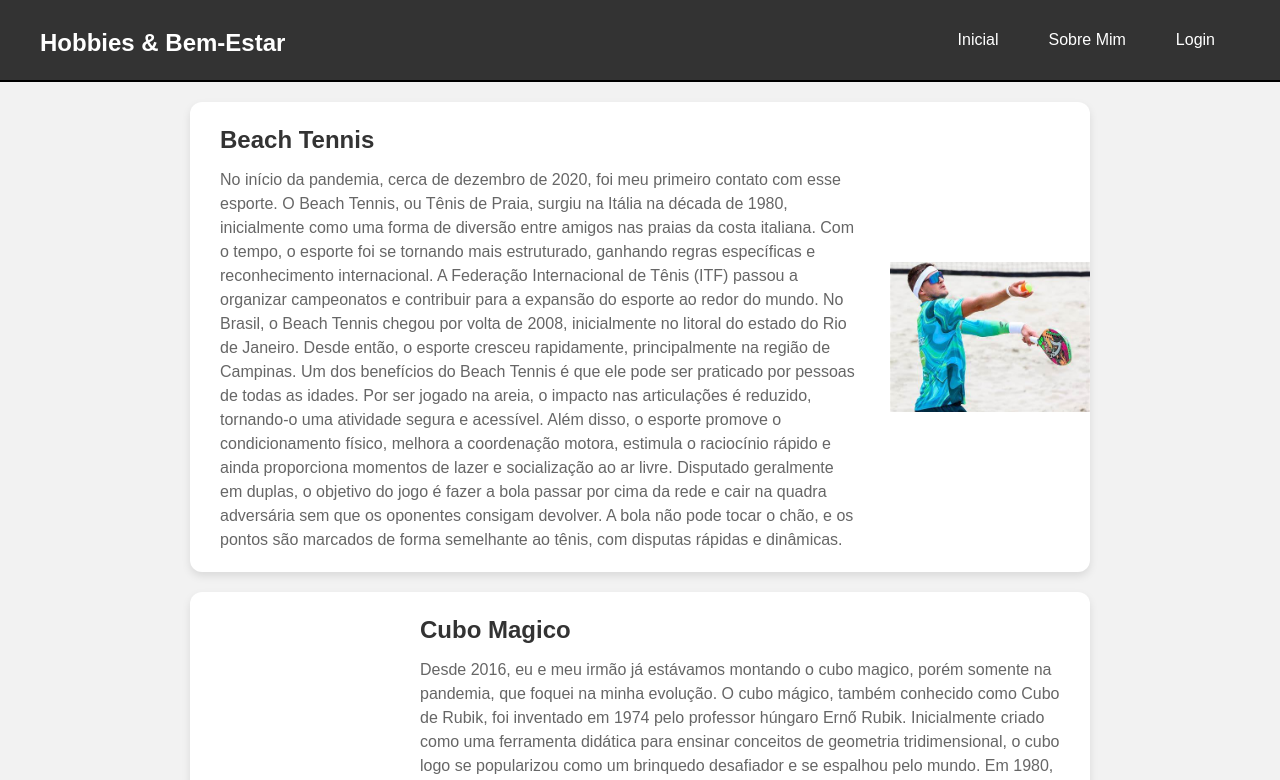
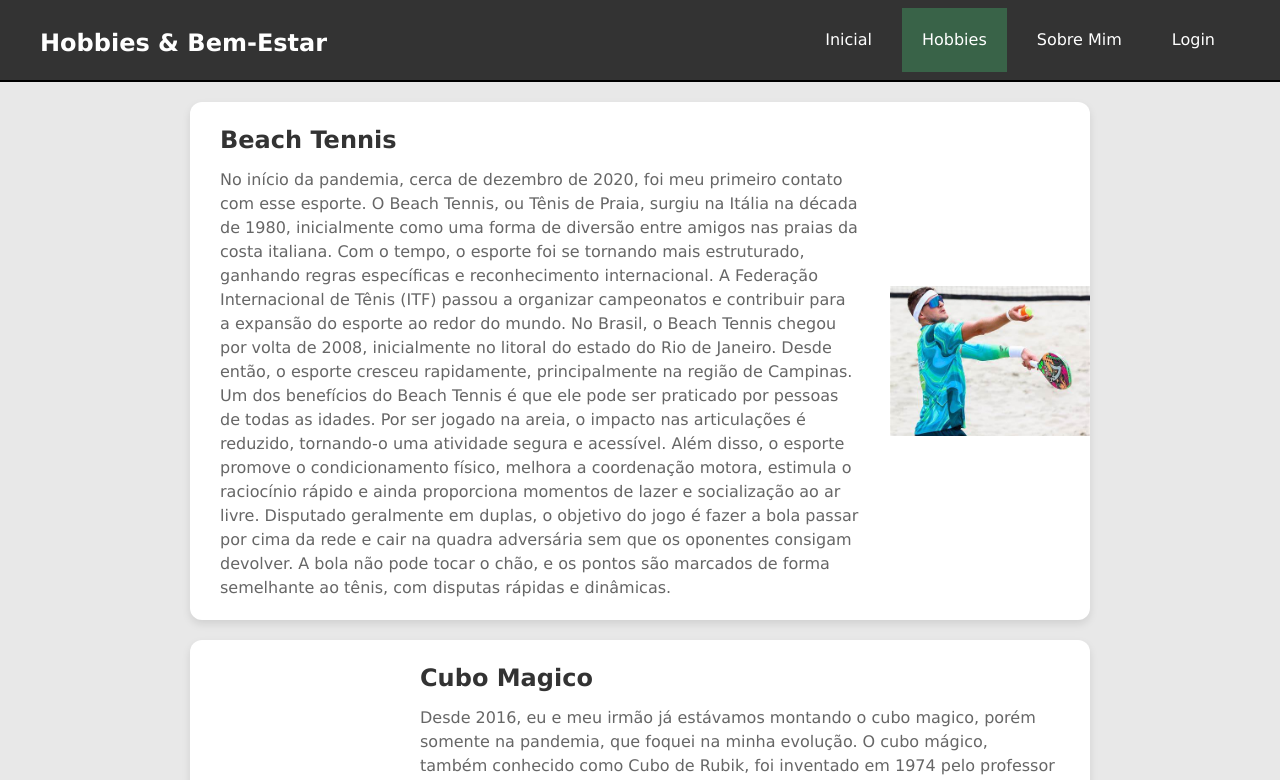
Before and after one commit to brunoPrados/Projeto-Individual, a website: page Site/public/hobbie.html in a window 1280 px wide. Shown: the top 780 px of the page. Drawn offline with Linux system fonts and the light colour scheme.

Commit message:
Adicionando Hobbies na Navbar

```diff
--- a/Site/public/css/estilo.css
+++ b/Site/public/css/estilo.css
@@ -164,13 +164,10 @@ ul {
   transition: 0.2s ease;
 }
 
-.box:hover {
-  transform: scale(1.02);
-}
 
 .box img {
   width: 100%;
-  height: 180px;
+  height: 280px;
   object-fit: cover;
   border-radius: 6px;
   margin-bottom: 15px;
@@ -211,6 +208,61 @@ ul {
 .footer h4 {
   font-weight: normal;
   font-size: 14px;
+}
+
+/* HOBBIES */
+.container-filho {
+  max-width: 900px;
+  margin: auto;
+  padding: 20px;
+}
+
+.caixa {
+  display: flex;
+  align-items: center;
+  background-color: #fff;
+  border-radius: 12px;
+  margin-bottom: 20px;
+  box-shadow: 0 4px 8px rgba(0,0,0,0.1);
+  overflow: hidden;
+}
+
+.caixa img {
+  width: 200px;
+  height: 150px;
+  object-fit: cover;
+}
+
+.texto {
+  padding: 20px;
+}
+
+.texto h2 {
+  margin: 0 0 10px;
+  color: #333;
+}
+
+.texto p {
+  margin: 0;
+  color: #666;
+}
+
+.caixa:nth-child(odd) {
+  flex-direction: row-reverse;
+}
+
+.caixa .texto {
+  flex: 1;
+  text-align: left;
+  display: flex;
+  flex-direction: column;
+  justify-content: center;
+  padding: 20px 30px;
+}
+
+.caixa:nth-child(odd) {
+  flex-direction: row-reverse;
+  justify-content: space-between;
 }
 
 /* SOBRE MIM */
--- a/Site/public/css/hobbie.css
+++ /dev/null
@@ -1,144 +0,0 @@
-body {
-  margin: 0;
-  padding: 0;
-  background-color: #f2f2f2;
-  font-family: Arial, sans-serif;
-  font-size: 16px;
-  line-height: 1.5;
-}
-
-/* INDEX */
-
-.header {
-  height: 80px;
-  background-color: #333;
-  border-bottom: 2px solid #000;
-}
-
-.header .container {
-  width: 1200px;
-  margin: 0 auto;
-  height: 80px;
-  display: flex;
-  align-items: center;
-  justify-content: space-between;
-}
-
-.titulo a {
-  color: white;
-  font-size: 24px;
-  text-decoration: none;
-  margin: 0;
-}
-
-.titulo li {
-  list-style-type: none;
-  margin: 0;
-  padding: 0;
-}
-
-.navbar {
-  display: flex;
-  align-items: center;
-}
-
-ul {
-  list-style-type: none;
-  margin: 0;
-  padding: 0;
-  display: flex;
-}
-
-.navbar li {
-  margin: 0 5px;
-}
-
-.navbar li a {
-  display: block;
-  color: white;
-  text-align: center;
-  padding: 20px;
-  text-decoration: none;
-  font-size: 16px;
-}
-
-.navbar li a:hover {
-  background-color: #111;
-}
-
-.agora {
-  background-color: #396348;
-}
-
-/* CAIXA EPPORTES */
-
-.container-filho {
-  max-width: 900px;
-  margin: auto;
-  padding: 20px;
-}
-
-.caixa {
-  display: flex;
-  align-items: center;
-  background-color: #fff;
-  border-radius: 12px;
-  margin-bottom: 20px;
-  box-shadow: 0 4px 8px rgba(0,0,0,0.1);
-  overflow: hidden;
-}
-
-.caixa img {
-  width: 200px;
-  height: 150px;
-  object-fit: cover;
-}
-
-.texto {
-  padding: 20px;
-}
-
-.texto h2 {
-  margin: 0 0 10px;
-  color: #333;
-}
-
-.texto p {
-  margin: 0;
-  color: #666;
-}
-
-.caixa:nth-child(odd) {
-  flex-direction: row-reverse;
-}
-
-.caixa .texto {
-  flex: 1;
-  text-align: left;
-  display: flex;
-  flex-direction: column;
-  justify-content: center;
-  padding: 20px 30px;
-}
-
-.caixa:nth-child(odd) {
-  flex-direction: row-reverse;
-  justify-content: space-between;
-}
-
-
-/* FOOTER */
-
-.footer {
-  height: 60px;
-  background-color: #3c3c3c;
-  color: white;
-  display: flex;
-  align-items: center;
-  justify-content: center;
-}
-
-.footer h4 {
-  font-weight: normal;
-  font-size: 14px;
-}
--- a/Site/public/hobbie.html
+++ b/Site/public/hobbie.html
@@ -6,13 +6,11 @@
   <meta http-equiv="X-UA-Compatible" content="IE=edge">
   <meta name="viewport" content="width=device-width, initial-scale=1.0">
 
-  <title>Hobbies | Sobre Mim</title>
+  <title>Hobbies | Hobbies</title>
 
   <script src="./js/sessao.js"></script>
 
-  <link rel="stylesheet" href="./css/hobbie.css">
-  <link rel="icon" href="./assets/icon/Logo_Imagem-Sem_Fundo.ico">
-  <link rel="preconnect" href="https://fonts.gstatic.com">
+  <link rel="stylesheet" href="./css/estilo.css">
 </head>
 
 <body>
@@ -28,6 +26,9 @@
       <ul class="navbar">
         <li>
           <a href="index.html">Inicial</a>
+        </li>
+        <li class="agora">
+          <a href="hobbie.html">Hobbies</a>
         </li>
         <li>
           <a href="sobremim.html">Sobre Mim</a>
```
Also changed, not shown: Site/public/cadastro.html (+4 -3 lines), Site/public/index.html (+3 -10 lines), Site/public/login.html (+4 -1 lines), Site/public/sobremim.html (+3 -0 lines).
